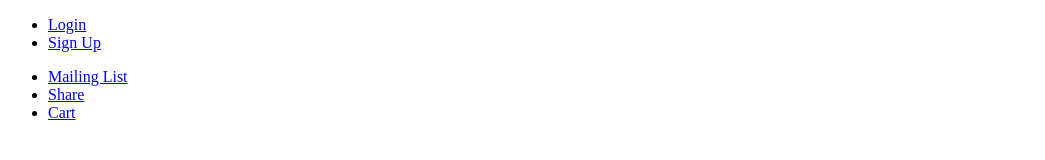
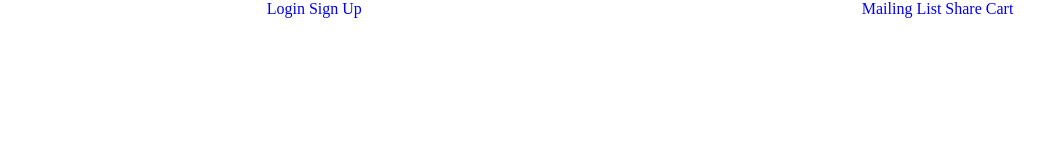
Before and after one commit to vrstep/e-mart, a plain HTML site: page index.html in a window 1280 px wide. Shown: the whole page, without its empty margins (0-1045 px from the left). Drawn offline with Linux system fonts and the light colour scheme.

Commit message:
Styled nav and divided in two colons

```diff
--- a/index.html
+++ b/index.html
@@ -8,6 +8,7 @@
     <title>Document</title>
   </head>
   <body>
+    <div class="wrapper">
       <header>
         <nav>
           <ul>
@@ -22,5 +23,6 @@
           </ul>
         </nav>
       </header>
+    </div>
   </body>
 </html>
--- a/style.css
+++ b/style.css
@@ -1,11 +1,41 @@
 html {
-  padding: 0;
-  margin: 0;
   box-sizing: border-box;
 }
 
 *,
 ::after,
 ::before {
+  padding: 0;
+  margin: 0;
   box-sizing: inherit;
 }
+
+/* Body Flexbox */
+body {
+  height: 100vh;
+}
+
+.wrapper {
+  display: flex;
+  flex-direction: column;
+}
+
+header {
+  display: flex;
+  justify-content: center;
+}
+
+nav {
+  display: flex;
+  gap: 500px;
+}
+
+/* Nav link styles */
+ul li {
+  display: inline;
+  list-style-type: none;
+}
+
+a {
+  text-decoration: none;
+}
```
Lines whose indentation alone changed are shown as unchanged.
